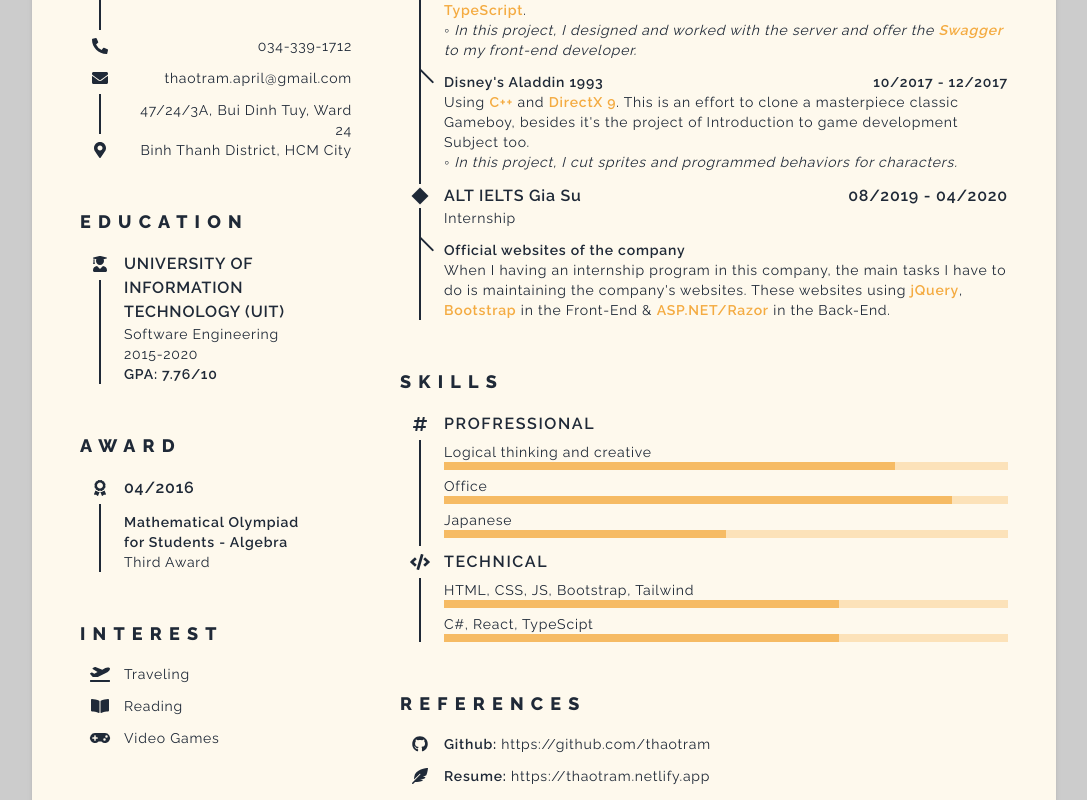
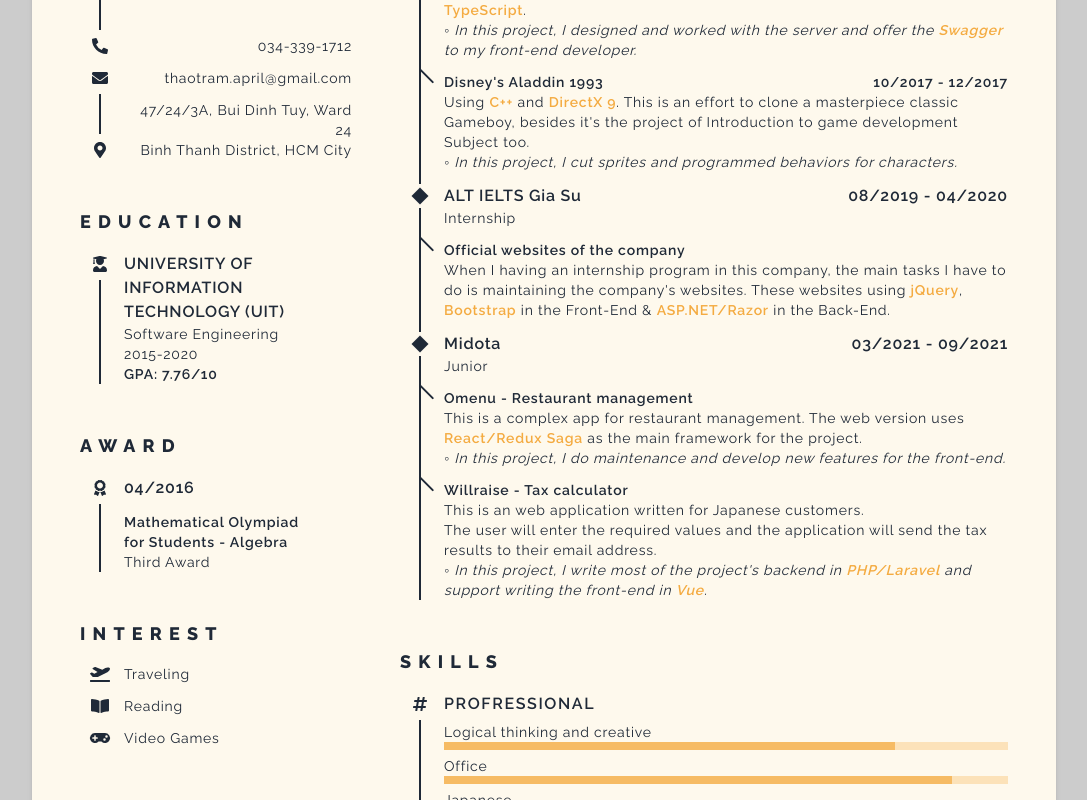
Before and after one commit to thaotram/resume, a Next.js app: page / in a window 1280 px wide. Shown: the part 552-1352 px from the top of the page, without its empty margins (96-1183 px from the left). Built offline with nearby package versions, Linux system fonts and the light colour scheme.

Commit message:
feat(resume): update content

```diff
--- a/components/Resume/ResumeExperience.tsx
+++ b/components/Resume/ResumeExperience.tsx
@@ -85,7 +85,7 @@ export default function ResumeExperience(props: { className?: string }) {
                 <div>Internship</div>
             </GridContent>
             <GridContent type="slash">
-                <div className="dark:text-header font-semibold">
+                <div className="font-semibold dark:text-header">
                     Official websites of the company
                 </div>
                 <p>
@@ -99,6 +99,46 @@ export default function ResumeExperience(props: { className?: string }) {
                     Back-End.
                 </p>
             </GridContent>
+            <GridContent type="dot">
+                <div className="justify-between text-base font-semibold md:flex">
+                    <div className="dark:text-header">Midota</div>
+                    <div>03/2021 - 09/2021</div>
+                </div>
+                <div>Junior</div>
+            </GridContent>
+            <GridContent type="slash">
+                <div className="font-semibold dark:text-header">
+                    Omenu - Restaurant management
+                </div>
+                <p>
+                    This is a complex app for restaurant management. The web
+                    version uses{' '}
+                    <span className="font-semibold">React/Redux Saga</span> as
+                    the main framework for the project.
+                </p>
+                <p className="italic">
+                    ◦ In this project, I do maintenance and develop new features
+                    for the front-end.
+                </p>
+            </GridContent>{' '}
+            <GridContent type="slash">
+                <div className="font-semibold dark:text-header">
+                    Willraise - Tax calculator
+                </div>
+                <p>
+                    This is an web application written for Japanese customers.
+                </p>
+                <p>
+                    The user will enter the required values and the application
+                    will send the tax results to their email address.
+                </p>
+                <p className="italic">
+                    ◦ In this project, I write most of the project's backend in{' '}
+                    <span className="font-semibold">PHP/Laravel</span> and
+                    support writing the front-end in{' '}
+                    <span className="font-semibold">Vue</span>.
+                </p>
+            </GridContent>
         </GridContentWrapper>
     );
 }
```
